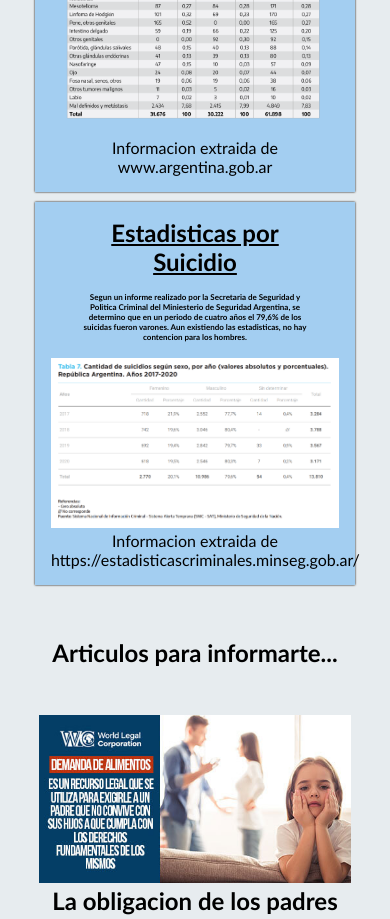
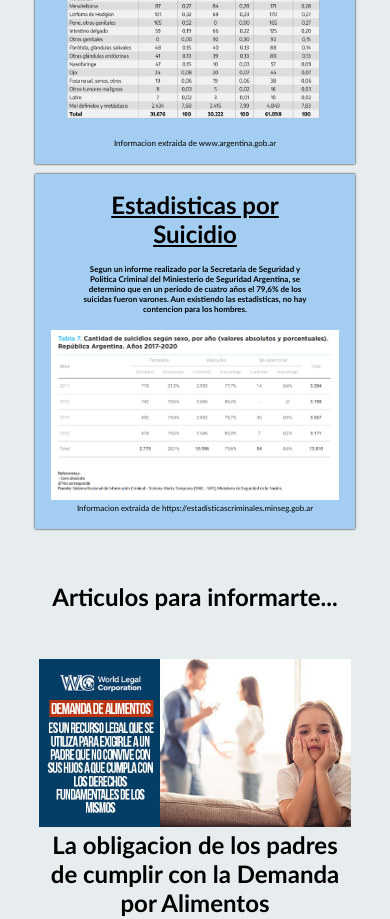
Before and after one commit to NerinaPac/full-hombre-angular, an Angular app: page / in a window 390 px wide. Shown: the part 2580-3499 px from the top of the page. Built offline with nearby package versions, Linux system fonts and the light colour scheme.

Commit message:
fix: estadistica.

```diff
--- a/src/app/components/estadistica/estadistica.component.scss
+++ b/src/app/components/estadistica/estadistica.component.scss
@@ -18,6 +18,7 @@
             margin: 1rem 0;
             font-size: 1rem;
         }
+
     }
 
 }
@@ -49,6 +50,9 @@
         & h3{
             font-size: 8px;
         }
+        & p {
+            font-size: 8px;
+        }
 
 
         }
--- a/src/app/components/estadisticas-wrapper/estadisticas-wrapper.component.ts
+++ b/src/app/components/estadisticas-wrapper/estadisticas-wrapper.component.ts
@@ -20,7 +20,7 @@ export class EstadisticasWrapperComponent implements OnInit {
       "titulo":"Estadisticas por Suicidio",
       "imagen":"assets/estadisticas/tabla-suicidio.png",
       "subtitulo": "Segun un informe realizado por la Secretaria de Seguridad y Politica Criminal del Miniesterio de Seguridad Argentina, se determino que en un periodo de cuatro años el 79,6% de los suicidas fueron varones. Aun existiendo las estadisticas, no hay contencion para los hombres.",
-      "fuente": "Informacion extraida de https://estadisticascriminales.minseg.gob.ar/"
+      "fuente": "Informacion extraida de https://estadisticascriminales.minseg.gob.ar"
     }
 
   ]
```
